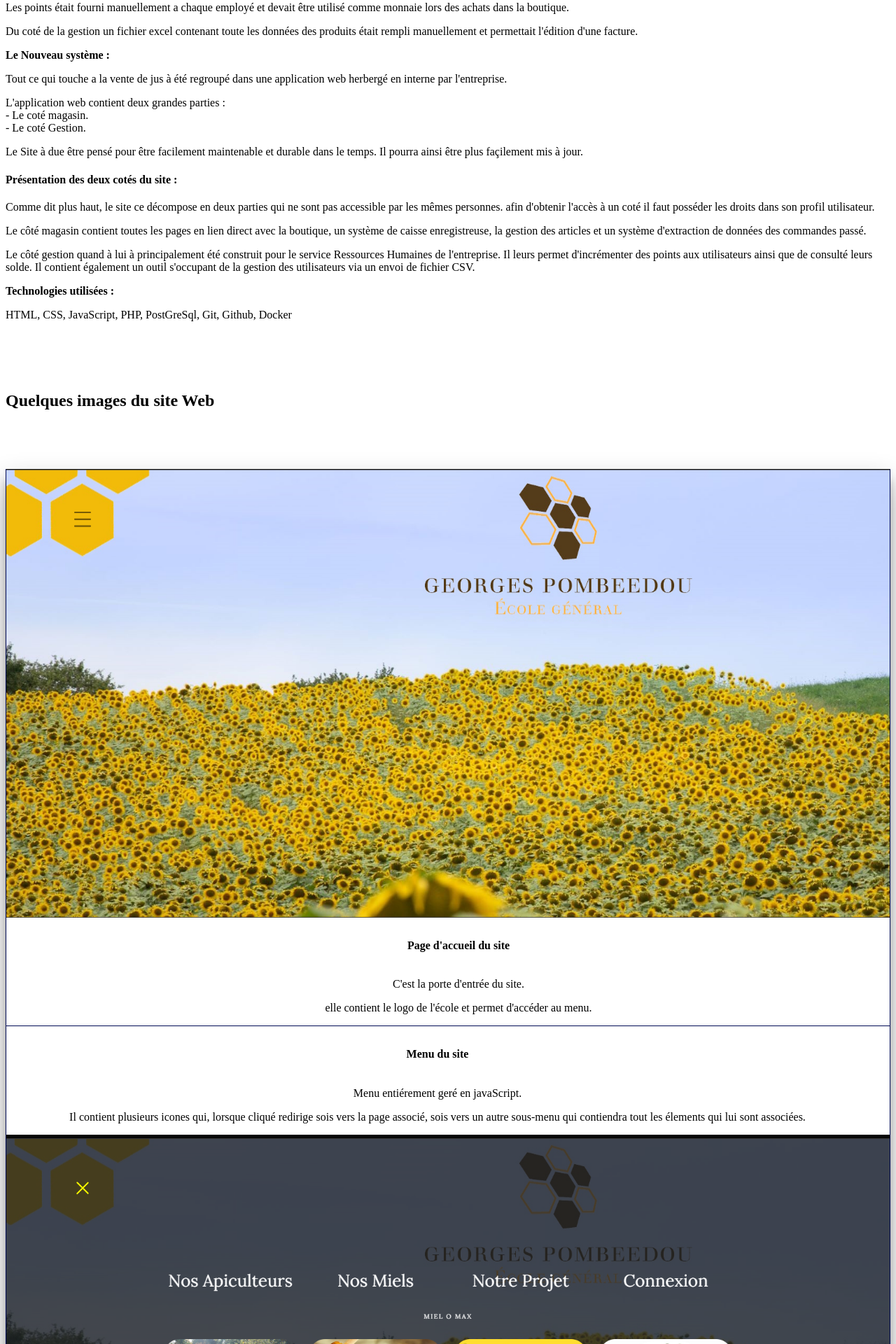
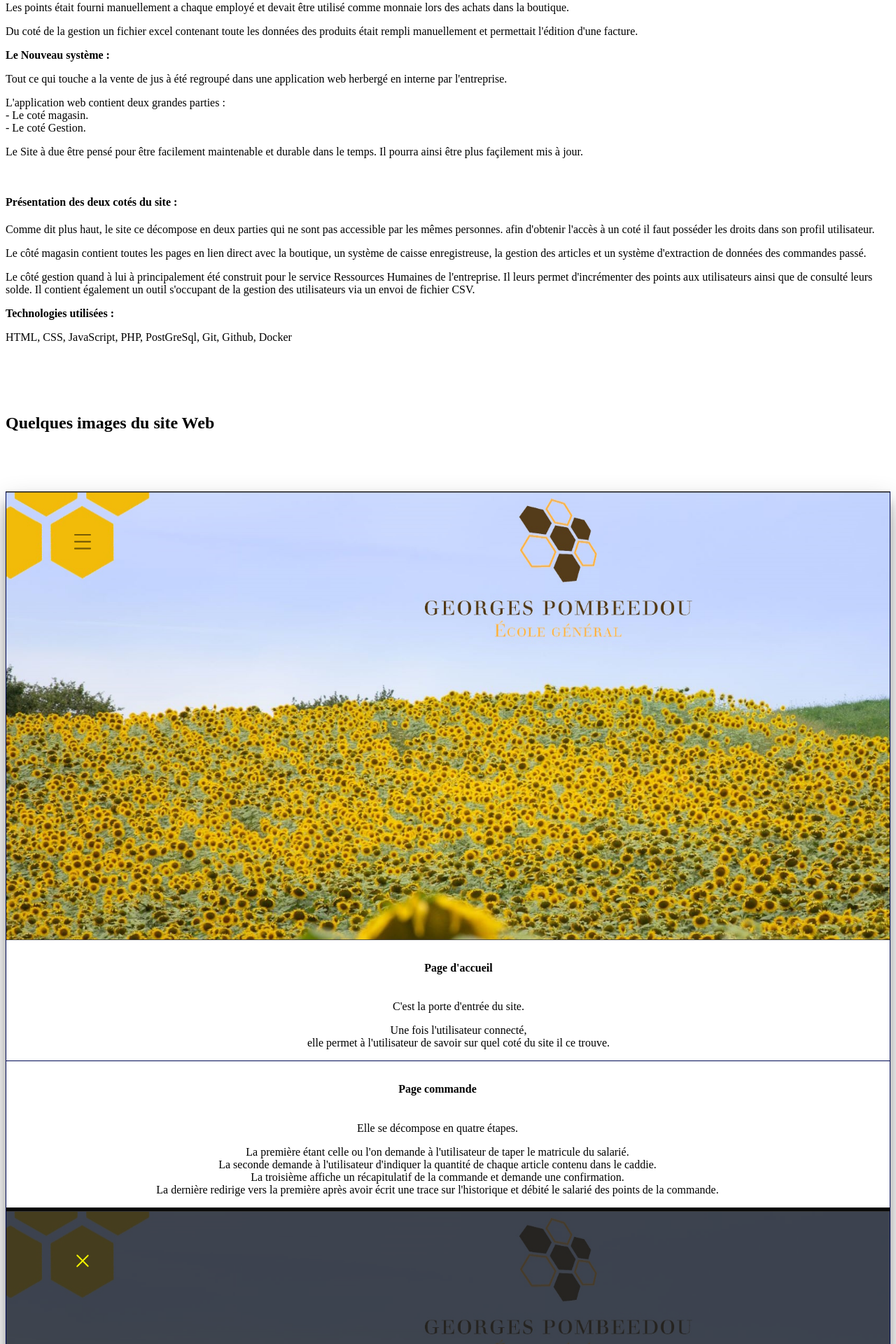
Before and after one commit to estrakio/Portfolio-BTS, a PHP site: page /portfolio/points_jaune.php in a window 1280 px wide. Shown: the part 1777-3697 px from the top of the page at 70% size. Run offline with PHP 8.4, Linux system fonts and the light colour scheme.

Commit message:
Finalisation présentation boutique points jaune

```diff
--- a/portfolio/menu.php
+++ b/portfolio/menu.php
@@ -29,7 +29,7 @@
             </a>
             <ul class="dropdown-menu fond_sous_menu">
               <li><a class="dropdown-item text_couleur_bleu_fonce" href="index.php?content=miel"> 🐝 Le miel et les abeilles</a></li>
-              <li><a class="dropdown-item text_couleur_bleu_fonce" href="index.php?content=miel"> 🚗 Société de leasing Vroooom</a></li>
+              <li><a class="dropdown-item text_couleur_bleu_fonce" href="index.php?content=vroooom"> 🚗 Société de leasing Vroooom</a></li>
               <li>
                 <hr class="dropdown-divider text_couleur_bleu_fonce">
               </li>
--- a/portfolio/points_jaune.php
+++ b/portfolio/points_jaune.php
@@ -16,7 +16,7 @@
       </div>
       <div class="row text_couleur_bleu body_css text-center">
         <!-- Afficher sur la même ligne le logo github et l'url -->
-        <a href="https://github.com/ratataque/Le_miel_et_les_abeilles" target="_blank">
+        <a href="https://github.com/estrakio/Boutique_Points_Jaune" target="_blank">
           <img src="images/github.png" width="200px" height="auto" alt="Logo Github" />
         </a>
       </div>
@@ -81,19 +81,22 @@
 
           </div>
         </div>
-      </div>
         <div class="row">
-        <h4 class="text_couleur_bleu_fonce  " >
+          <h4 class="text_couleur_bleu_fonce  " style="padding-top:4vh;">
             <b class="first_letter_orange">P</b>résentation des deux cotés du site :
           </h4>
           <p class="text_couleur_bleu">
-          Comme dit plus haut, le site ce décompose en deux parties qui ne sont pas accessible par les mêmes personnes. afin d'obtenir l'accès à un coté il faut posséder les droits dans son profil utilisateur.
+            Comme dit plus haut, le site ce décompose en deux parties qui ne sont pas accessible par les mêmes
+            personnes. afin d'obtenir l'accès à un coté il faut posséder les droits dans son profil utilisateur.
           </p>
           <p>
-          Le côté magasin contient toutes les pages en lien direct avec la boutique, un système de caisse enregistreuse, la gestion des articles et un système d'extraction de données des commandes passé.
+            Le côté magasin contient toutes les pages en lien direct avec la boutique, un système de caisse
+            enregistreuse, la gestion des articles et un système d'extraction de données des commandes passé.
           </p>
           <p>
-          Le côté gestion quand à lui à principalement été construit pour le service Ressources Humaines de l'entreprise. Il leurs permet d'incrémenter des points aux utilisateurs ainsi que de consulté leurs solde. Il contient également un outil s'occupant de la gestion des utilisateurs via un envoi de fichier CSV.
+            Le côté gestion quand à lui à principalement été construit pour le service Ressources Humaines de
+            l'entreprise. Il leurs permet d'incrémenter des points aux utilisateurs ainsi que de consulté leurs solde.
+            Il contient également un outil s'occupant de la gestion des utilisateurs via un envoi de fichier CSV.
 
         </div>
         <div class="row body_css ">
@@ -119,9 +122,10 @@
             <img src="./images/miel/accueil_miel.png" alt="photo" class="img-fluid">
           </div>
           <div class="col-7 texte_gauche ">
-          <h4 class="text_couleur_bleu_fonce_clair" style="padding-bottom:2vh;">Page d'accueil du site</h4>
+            <h4 class="text_couleur_bleu_fonce_clair" style="padding-bottom:2vh;">Page d'accueil</h4>
             <p class="text_couleur_bleu">C'est la porte d'entrée du site.</p>
-          <p class="text_couleur_bleu">elle contient le logo de l'école et permet d'accéder au menu.</p>
+            <p class="text_couleur_bleu">Une fois l'utilisateur connecté, <br> elle permet à l'utilisateur de savoir sur
+              quel coté du site il ce trouve.</p>
           </div>
         </div>
       </section>
@@ -130,10 +134,15 @@
       <section class="section has-animation animation-ltr">
         <div class="row">
           <div class="col-7 texte_droite test">
-          <h4 class="text_couleur_bleu_fonce_clair" style="padding-bottom:2vh;">Menu du site</h4>
-          <p class="text_couleur_bleu">Menu entiérement geré en javaScript.</p>
-          <p class="text_couleur_bleu">Il contient plusieurs icones qui, lorsque cliqué redirige sois vers la page
-            associé, sois vers un autre sous-menu qui contiendra tout les élements qui lui sont associées.</p>
+            <h4 class="text_couleur_bleu_fonce_clair" style="padding-bottom:2vh;">Page commande</h4>
+            <p class="text_couleur_bleu">Elle se décompose en quatre étapes.</p>
+            <p class="text_couleur_bleu">
+              La première étant celle ou l'on demande à l'utilisateur de taper le matricule du salarié.
+              <br> La seconde demande à l'utilisateur d'indiquer la quantité de chaque article contenu dans le caddie.
+              <br> La troisième affiche un récapitulatif de la commande et demande une confirmation.
+              <br> La dernière redirige vers la première après avoir écrit une trace sur l'historique et débité le
+              salarié des points de la commande.
+            </p>
           </div>
           <div class="col-5">
             <img src="./images/miel/menu_miel.png" alt="photo" class="img-fluid">
@@ -147,15 +156,14 @@
             <img src="./images/miel/page_apiculteur.png" alt="photo" class="img-fluid">
           </div>
           <div class="col-7 texte_gauche ">
-          <h4 class="text_couleur_bleu_fonce_clair" style="padding-bottom:2vh;">Page d'un apiculteur</h4>
-          <p class="text_couleur_bleu">Exemple d'une page de présentation d'un apiculteur.</p>
+            <h4 class="text_couleur_bleu_fonce_clair" style="padding-bottom:2vh;">Page de gestion produits</h4>
             <p class="text_couleur_bleu">
-            Le site étant une vitrine pour la vente de miels organisé par l'école,
-            <br>
-            Chaque apiculteur possède une page le m'étant en avant.
+              Elle permet de gérer tout ce qui touche aux produits grâce aux plusieurs outils mis à disposition.
             </p>
             <p>
-            Ainsi on y retrouve sur chaque page plusieurs élements le concernant.
+              Pour en cité quelque une, on peut ajouter des produits par CSV, manuellement ou en désactivé.
+              <br> C'est différentes options permettent de réguler les produits de la vente et d'ainsi éviter que la
+              liste des produits présente dans la partie caisse ne grossise.
             </p>
           </div>
         </div>
@@ -164,9 +172,11 @@
       <section class="section has-animation animation-ltr">
         <div class="row">
           <div class="col-7 texte_droite test">
-          <h4 class="text_couleur_bleu_fonce_clair" style="padding-bottom:2vh;">Page de connexion</h4>
-          <p class="text_couleur_bleu">Cette page du site et dédié aux utilisateurs gestionnaires de la vente.</p>
-          <p class="text_couleur_bleu">En s'y connectant il accède aux différents outils de gestion de la vente.</p>
+            <h4 class="text_couleur_bleu_fonce_clair" style="padding-bottom:2vh;">Page d'ajout de points</h4>
+            <p class="text_couleur_bleu">Elle permet l'ajout d'un nombre de points défini par le bouton cliqué à tous
+              les salariés acitf présents dans la base de données</p>
+            <p class="text_couleur_bleu">Il existe également les bouton équivalent pour enlever des points afin de
+              rattraper un ajout involontaire.</p>
           </div>
           <div class="col-5">
             <img src="./images/miel/connexion_gestion.png" alt="photo" class="img-fluid">
@@ -180,13 +190,12 @@
             <img src="./images/miel/gestion.png" alt="photo" class="img-fluid">
           </div>
           <div class="col-7 texte_gauche ">
-          <h4 class="text_couleur_bleu_fonce_clair" style="padding-bottom:2vh;">Page de gestion</h4>
+            <h4 class="text_couleur_bleu_fonce_clair" style="padding-bottom:2vh;">Liste des salariés</h4>
             <p class="text_couleur_bleu">
-            Le coté gestion du site permet de gérer tout les aspect de la vente de miels par l'école.
+              Elle à plusieurse utilitées, la première est de pouvoir voir les salariés actifs et leurs solde de points.
             </p>
             <p class="text_couleur_bleu">
-            On peux y gérer les apiculteurs (création, suppression), les miels (création, suppression),
-            <br> les classes et les élèves.
+              elle permet également d'imprimer la dite liste dans un format beaucoup plus compact afin de pouvoir l'imprimer.
             </p>
           </div>
         </div>
@@ -194,16 +203,5 @@
 
     </div>
 
-  <div style="padding-bottom:8vh;"></div>
-  <!-- Sections qui contiennent une grande photo a gauche et du texte a droite -->
-  <h2 class="text_couleur_bleu_fonce padding_title text-center" style="padding-bottom:8vh;">
-    <b class="first_letter_orange">C</b>ourte vidéo de l'application mobile
-  </h2>
-  <div class="text-center ">
-    <iframe class="ombre_test" width="560" height="315" src="https://www.youtube.com/embed/4SOZbq3imNw"
-      title="YouTube video player" frameborder="0"
-      allow="accelerometer; autoplay; clipboard-write; encrypted-media; gyroscope; picture-in-picture; web-share"
-      allowfullscreen></iframe>
-  </div>
+
     <div style="padding-bottom: 20vh;"></div>
-</div>
```
Also changed, not shown: css/style.css (+10 -0 lines), portfolio/images/boutique/accueil.png (added), portfolio/vroooom.php (added). Lines whose indentation alone changed are shown as unchanged.
